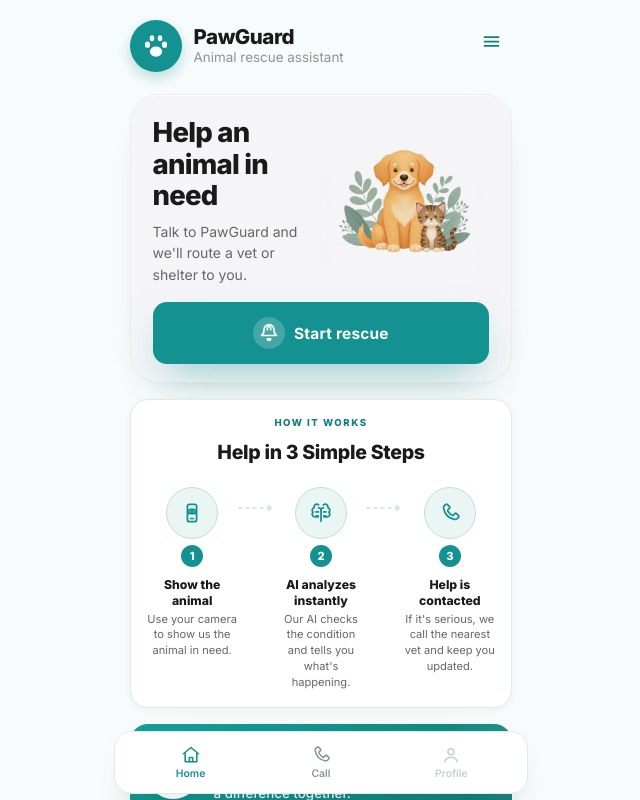
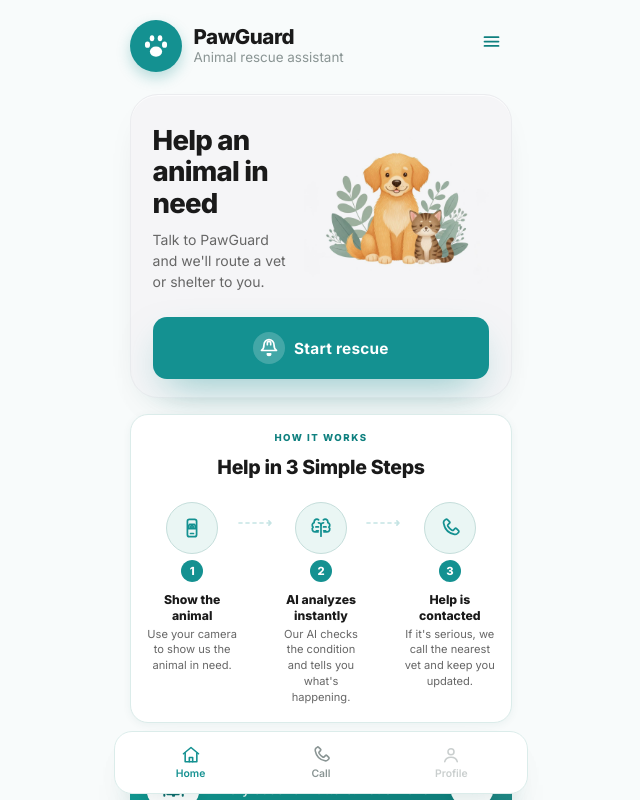
Before and after one commit to KavinduGama/Cursor-Hackathon---PawGuard, a React (Vite) app in the folder frontend/: page / in a window 1280 px wide. Shown: the whole page, without its empty margins (319-959 px from the left). Built offline with nearby package versions, Linux system fonts and the light colour scheme; no server answers.

Commit message:
style: adjust hero illustration size for better layout
Update hero illustration dimensions for optimal visual balance.

Co-authored-by: Kavindu Deshappriya Gammanpila <175528993+KavinduGama@users.noreply.github.com>

```diff
--- a/frontend/src/styles.css
+++ b/frontend/src/styles.css
@@ -313,7 +313,7 @@ a {
 }
 
 .landing-hero-art {
-  width: clamp(125px, 36vw, 170px);
+  width: clamp(135px, 40vw, 185px);
   flex-shrink: 0;
 }
 
```
